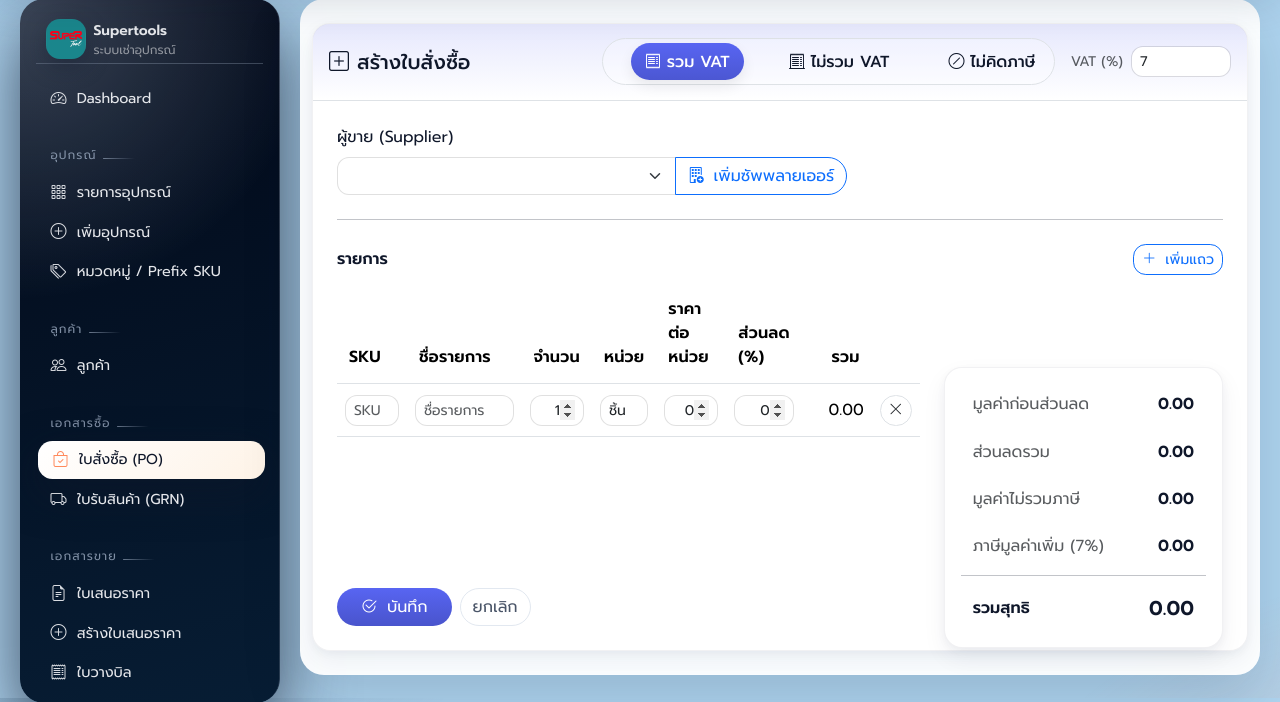
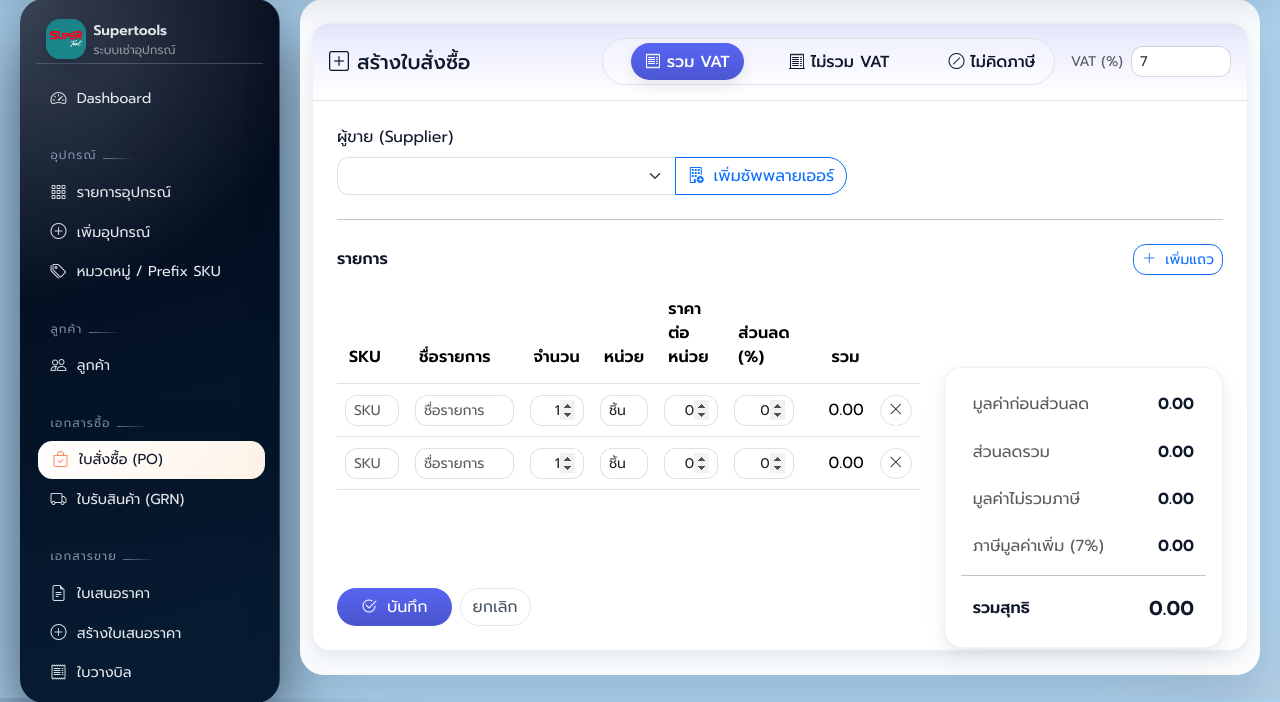
Before and after one commit to Peerapataddall/supertools_pwa, a Flask app: page /purchases/po/new in a window 1280 px wide. Shown: the part 102-804 px from the top of the page. Run offline with Flask 3, Linux system fonts and the light colour scheme; a user stored in the database is signed in; lists and menus that the app fills with data are empty.

Commit message:
Fix supplier modal and PO form script

```diff
--- a/static/styles.css
+++ b/static/styles.css
@@ -941,3 +941,20 @@
 .offcanvas.text-bg-dark .st-side-nav-label{
   color:#9ca3af;
 }
+
+/* ===== Supertools: Modal override (ไม่ให้ฉากทึบ + modal อยู่บนสุด) ===== */
+
+/* ให้ตัว modal ลอยอยู่บนทุกอย่างแน่นอน */
+.modal{
+  z-index: 2000 !important;
+}
+
+/* ปิด backdrop ให้โปร่งใส + ไม่กินคลิกเลย */
+.modal-backdrop{
+  position: fixed;
+  inset: 0;
+  background: transparent !important;  /* ไม่มีสีทึบเลย */
+  opacity: 0 !important;               /* โปร่งใส 100% */
+  pointer-events: none !important;     /* ไม่บังคลิก / พิมพ์ */
+  z-index: 0 !important;               /* ดันไปหลังสุด */
+}
--- a/templates/purchases/po_form.html
+++ b/templates/purchases/po_form.html
@@ -207,51 +207,63 @@
 
 {% block scripts %}
 <script>
-const tbody   = document.querySelector('#itemsTable tbody');
-const addRowBtn = document.getElementById('addRow');
+(function(){
+  const tbody         = document.querySelector('#itemsTable tbody');
+  if (!tbody) return;  // เผื่อหน้าไหนหลุดมาใช้ script นี้
 
-const vatRateInput = document.getElementById('vatRate');
-// sync กับ mobile field ถ้ามี
+  const addRowBtn     = document.getElementById('addRow');
+  const vatRateInput  = document.getElementById('vatRate');
   const vatRateMobile = document.getElementById('vatRate_m');
-if (vatRateMobile){
-  vatRateMobile.addEventListener('input', ()=>{ vatRateInput.value = vatRateMobile.value; recalc(); });
+  const vatPercentText = document.getElementById('vatPercentText');
+  const radios        = document.querySelectorAll('input[name="tax_type"]');
+
+  function getVatRate(){
+    const v = parseFloat(vatRateInput && vatRateInput.value || 0);
+    return isNaN(v) ? 0 : v;
   }
 
-const vatPercentText = document.getElementById('vatPercentText');
-const radios = document.querySelectorAll('input[name="tax_type"]');
-
-function getVatRate(){
-  const v = parseFloat(vatRateInput.value || 0);
-  return isNaN(v) ? 0 : v;
-}
   function getTaxType(){
-  return document.querySelector('input[name="tax_type"]:checked').value; // inc | ex | none
+    const checked = document.querySelector('input[name="tax_type"]:checked');
+    return checked ? checked.value : 'inc';
   }
 
   function recalc(){
-  let sub=0, disc=0, tot=0;
-  tbody.querySelectorAll('tr').forEach(tr=>{
-    const qty  = parseFloat(tr.querySelector('[name="item_qty[]"]').value || 0);
-    const cost = parseFloat(tr.querySelector('[name="item_cost[]"]').value || 0);
-    const dpc  = parseFloat(tr.querySelector('[name="item_disc[]"]').value || 0);
-    const lsub = qty*cost;
-    const ldisc= lsub*(dpc/100);
-    const ltot = lsub-ldisc;
-    sub += lsub; disc += ldisc; tot += ltot;
-    tr.querySelector('.lineTotal').textContent = ltot.toFixed(2);
+    let sub = 0, disc = 0, tot = 0;
+
+    tbody.querySelectorAll('tr').forEach(function(tr){
+      const qtyEl  = tr.querySelector('[name="item_qty[]"]');
+      const costEl = tr.querySelector('[name="item_cost[]"]');
+      const discEl = tr.querySelector('[name="item_disc[]"]');
+
+      const qty  = parseFloat(qtyEl  && qtyEl.value  || 0);
+      const cost = parseFloat(costEl && costEl.value || 0);
+      const dpc  = parseFloat(discEl && discEl.value || 0);
+
+      const lsub  = qty * cost;
+      const ldisc = lsub * (dpc/100);
+      const ltot  = lsub - ldisc;
+
+      sub  += lsub;
+      disc += ldisc;
+      tot  += ltot;
+
+      const lineEl = tr.querySelector('.lineTotal');
+      if (lineEl) lineEl.textContent = ltot.toFixed(2);
     });
 
     const vatRate = getVatRate();
-  const type = getTaxType();
+    const type    = getTaxType();
 
     let netEx = 0, vat = 0, grand = 0;
 
-  if(type === 'none'){
+    if (type === 'none'){
       netEx = tot; vat = 0; grand = tot;
-  }else if(type === 'ex'){
+    } else if (type === 'ex'){
       netEx = tot; vat = netEx * (vatRate/100); grand = netEx + vat;
-  }else{ // inc
-    grand = tot; vat = grand * (vatRate / (100 + vatRate)); netEx = grand - vat;
+    } else { // inc
+      grand = tot;
+      vat   = grand * (vatRate / (100 + vatRate));
+      netEx = grand - vat;
     }
 
     document.getElementById('sumSub').textContent   = sub.toFixed(2);
@@ -259,7 +271,8 @@
     document.getElementById('sumNetEx').textContent = netEx.toFixed(2);
     document.getElementById('sumVat').textContent   = vat.toFixed(2);
     document.getElementById('sumGrand').textContent = grand.toFixed(2);
-  vatPercentText.textContent = (isNaN(vatRate)?0:vatRate).toString();
+
+    vatPercentText.textContent = (isNaN(vatRate) ? 0 : vatRate).toString();
 
     document.getElementById('hidSub').value   = sub.toFixed(2);
     document.getElementById('hidDisc').value  = disc.toFixed(2);
@@ -268,27 +281,69 @@
     document.getElementById('hidGrand').value = grand.toFixed(2);
   }
 
+  function bindRowEvents(tr){
+    const qtyEl  = tr.querySelector('[name="item_qty[]"]');
+    const costEl = tr.querySelector('[name="item_cost[]"]');
+    const discEl = tr.querySelector('[name="item_disc[]"]');
+    [qtyEl, costEl, discEl].forEach(function(el){
+      if (el) el.addEventListener('input', recalc);
+    });
+
+    const delBtn = tr.querySelector('.js-remove-row');
+    if (delBtn){
+      delBtn.addEventListener('click', function(){
+        tr.remove();
+        recalc();
+      });
+    }
+  }
+
   function makeRow(){
     const tr = document.createElement('tr');
     tr.innerHTML = `
-    <td><input class="form-control form-control-sm" name="item_sku[]" placeholder="SKU"></td>
+      <td><input class="form-control form-control-sm" name="item_sku[]"  placeholder="SKU"></td>
       <td><input class="form-control form-control-sm" name="item_name[]" placeholder="ชื่อรายการ" required></td>
-    <td><input class="form-control form-control-sm text-end" name="item_qty[]" type="number" step="0.01" value="1" oninput="recalc()"></td>
+      <td><input class="form-control form-control-sm text-end" name="item_qty[]"  type="number" step="0.01" value="1"></td>
       <td><input class="form-control form-control-sm" name="item_unit[]" value="ชิ้น"></td>
-    <td><input class="form-control form-control-sm text-end" name="item_cost[]" type="number" step="0.01" value="0" oninput="recalc()"></td>
-    <td><input class="form-control form-control-sm text-end" name="item_disc[]" type="number" step="0.01" value="0" oninput="recalc()"></td>
+      <td><input class="form-control form-control-sm text-end" name="item_cost[]" type="number" step="0.01" value="0"></td>
+      <td><input class="form-control form-control-sm text-end" name="item_disc[]" type="number" step="0.01" value="0"></td>
       <td class="text-end lineTotal">0.00</td>
-    <td><button class="btn btn-sm btn-ghost" type="button" onclick="this.closest('tr').remove(); recalc();"><i class="bi bi-x-lg"></i></button></td>
+      <td><button class="btn btn-sm btn-ghost js-remove-row" type="button"><i class="bi bi-x-lg"></i></button></td>
     `;
     tbody.appendChild(tr);
+    bindRowEvents(tr);
     recalc();
   }
 
+  if (addRowBtn){
     addRowBtn.addEventListener('click', makeRow);
-vatRateInput.addEventListener('input', recalc);
-radios.forEach(r => r.addEventListener('change', recalc));
+  }
 
-makeRow(); // แถวแรก
+  if (vatRateInput){
+    vatRateInput.addEventListener('input', function(){
+      if (vatRateMobile){
+        vatRateMobile.value = this.value;
+      }
+      recalc();
+    });
+  }
+
+  if (vatRateMobile){
+    vatRateMobile.addEventListener('input', function(){
+      if (vatRateInput){
+        vatRateInput.value = this.value;
+      }
+      recalc();
+    });
+  }
+
+  radios.forEach(function(r){
+    r.addEventListener('change', recalc);
+  });
+
+  // สร้างแถวแรก
+  makeRow();
+})();
 </script>
 {% endblock %}
 {% endblock %}
```
Lines whose indentation alone changed are shown as unchanged.
